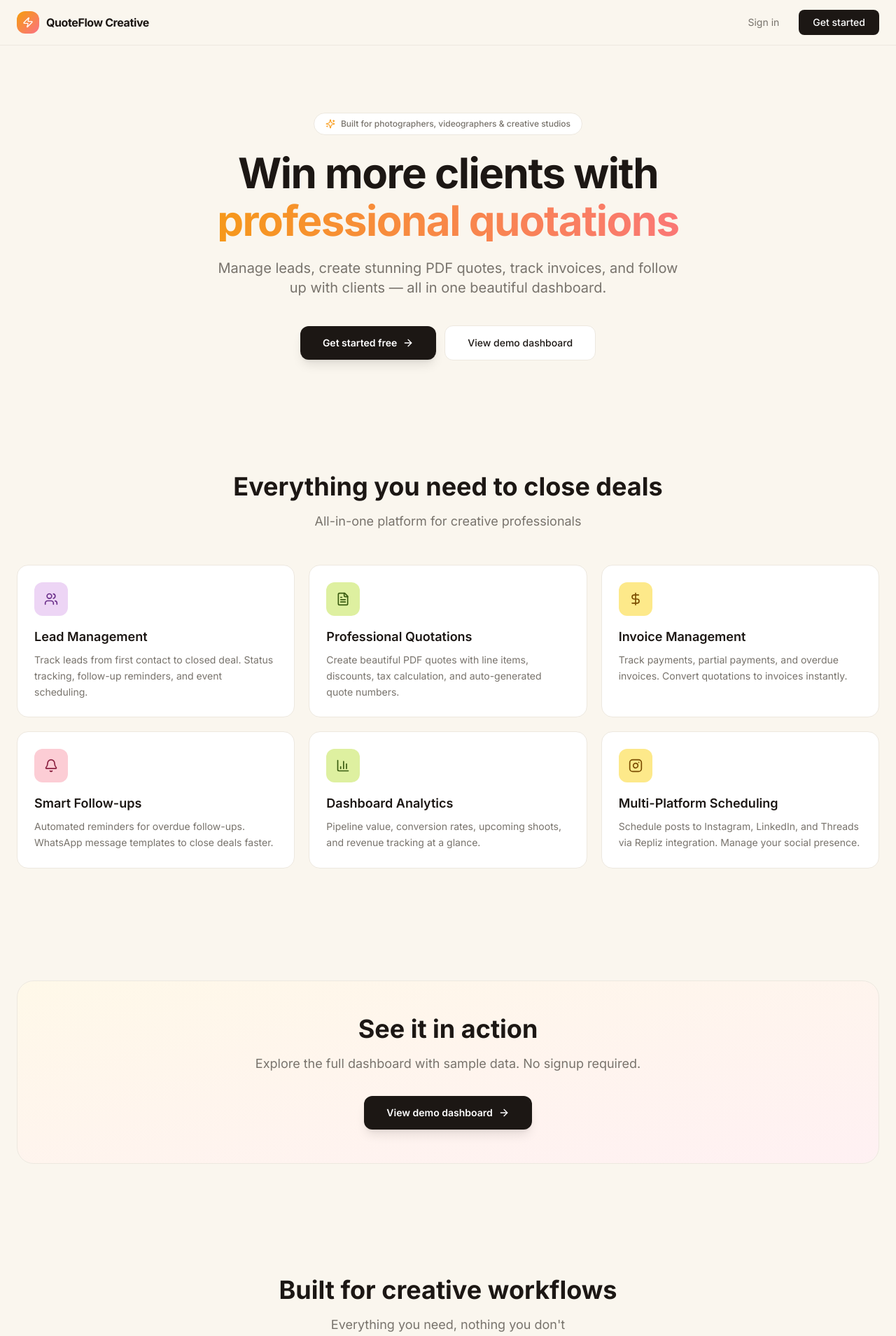
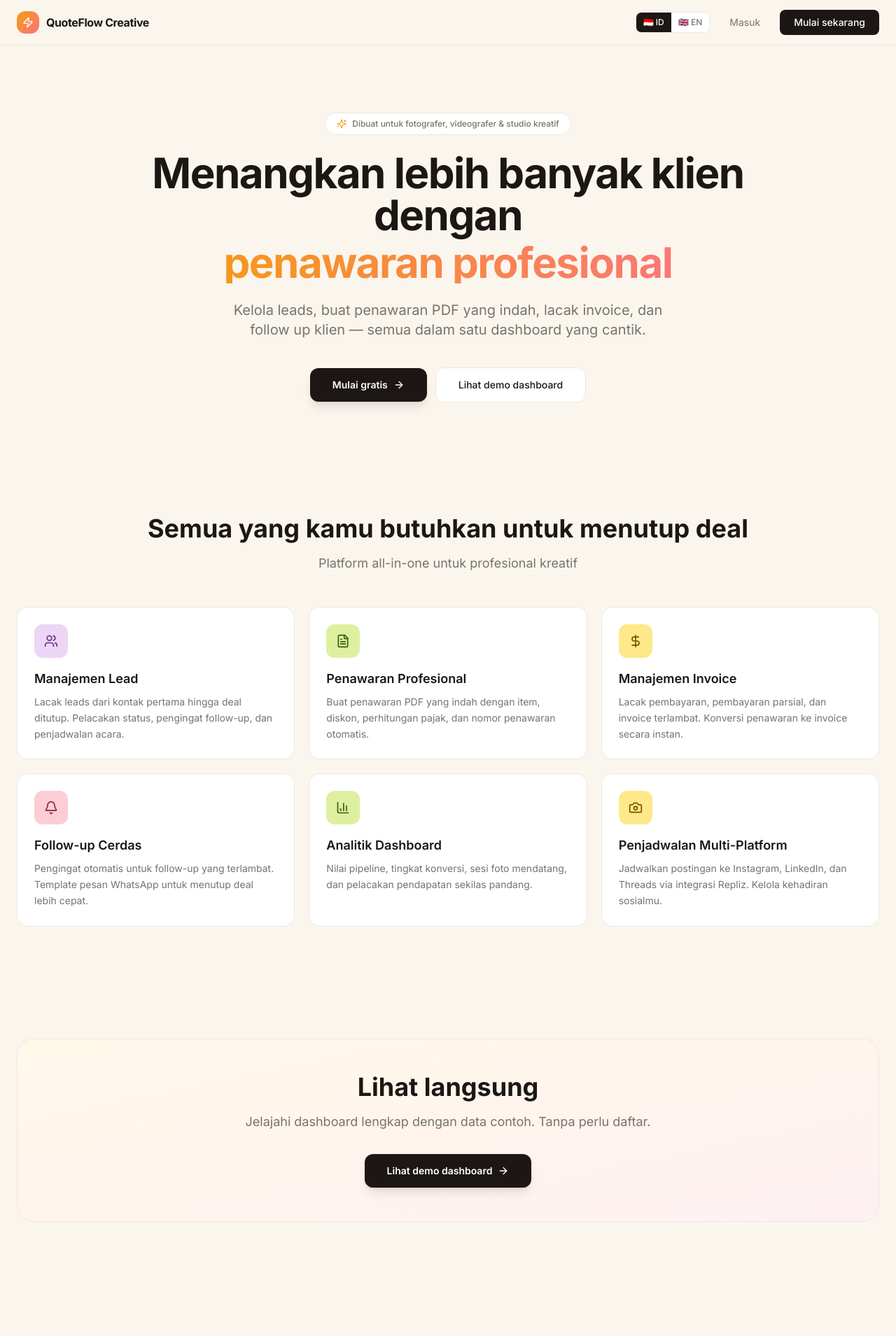
Before and after one commit to Reandy99/Quotation-Program, a Next.js app: page / in a window 1280 px wide. Shown: the top 1909 px of the page at 70% size. Built offline with nearby package versions, Linux system fonts and the light colour scheme.

Commit message:
feat: add ID/EN language toggle to landing page and dashboard

```diff
--- a/app/(app)/dashboard/DashboardHeader.tsx
+++ b/app/(app)/dashboard/DashboardHeader.tsx
@@ -2,7 +2,9 @@
 
 import { useState, useEffect } from "react"
 import { PageHeader } from "@/components/shared/PageHeader"
+import { LanguageToggle } from "@/components/shared/LanguageToggle"
 import { generalDefaults, loadGeneralSettings, SETTINGS_UPDATED_EVENT } from "@/lib/settings/storage"
+import { useLanguage } from "@/hooks/useLanguage"
 
 interface Props {
   initialWorkspaceName: string
@@ -10,6 +12,7 @@ interface Props {
 
 export default function DashboardHeader({ initialWorkspaceName }: Props) {
   const [workspaceName, setWorkspaceName] = useState(initialWorkspaceName)
+  const [lang, setLang] = useLanguage()
 
   useEffect(() => {
     function reload() {
@@ -24,10 +27,19 @@ export default function DashboardHeader({ initialWorkspaceName }: Props) {
     }
   }, [initialWorkspaceName])
 
+  const description = lang === "id"
+    ? `Selamat datang kembali di ${workspaceName}. Berikut ringkasan bisnis kamu.`
+    : `Welcome back to ${workspaceName}. Here's your business summary.`
+
   return (
-    <PageHeader
-      title="Dashboard"
-      description={`Welcome back to ${workspaceName}. Here's your business overview.`}
-    />
+    <div className="flex items-start justify-between gap-4">
+      <PageHeader
+        title="Dashboard"
+        description={description}
+      />
+      <div className="shrink-0 pt-1">
+        <LanguageToggle lang={lang} onLangChange={setLang} />
+      </div>
+    </div>
   )
 }
--- a/app/page.tsx
+++ b/app/page.tsx
@@ -1,15 +1,97 @@
+"use client"
+
 import Link from 'next/link'
-import { Zap, Users, FileText, DollarSign, Bell, BarChart3, Instagram, Linkedin, ArrowRight, CheckCircle2, Sparkles, Hash, Percent, Clock, MessageSquare, Shield } from 'lucide-react'
+import { Zap, Users, FileText, DollarSign, Bell, BarChart3, Camera, ArrowRight, Sparkles, Hash, Percent, Clock, MessageSquare, Shield } from 'lucide-react'
+import { useLanguage } from '@/hooks/useLanguage'
+import { LanguageToggle } from '@/components/shared/LanguageToggle'
+
+const t = {
+  id: {
+    badge: "Dibuat untuk fotografer, videografer & studio kreatif",
+    heroTitle1: "Menangkan lebih banyak klien dengan",
+    heroTitle2: "penawaran profesional",
+    heroDesc: "Kelola leads, buat penawaran PDF yang indah, lacak invoice, dan follow up klien — semua dalam satu dashboard yang cantik.",
+    ctaPrimary: "Mulai gratis",
+    ctaDemo: "Lihat demo dashboard",
+    featuresTitle: "Semua yang kamu butuhkan untuk menutup deal",
+    featuresSubtitle: "Platform all-in-one untuk profesional kreatif",
+    seeItTitle: "Lihat langsung",
+    seeItDesc: "Jelajahi dashboard lengkap dengan data contoh. Tanpa perlu daftar.",
+    seeItBtn: "Lihat demo dashboard",
+    workflowTitle: "Dibuat untuk alur kerja kreatif",
+    workflowSubtitle: "Semua yang kamu butuhkan, tanpa yang tidak perlu",
+    ctaFooterTitle: "Siap mengembangkan bisnis kreatifmu?",
+    ctaFooterDesc: "Bergabung dengan fotografer dan videografer yang menggunakan QuoteFlow untuk memenangkan lebih banyak klien.",
+    ctaFooterBtn: "Mulai gratis",
+    signIn: "Masuk",
+    getStarted: "Mulai sekarang",
+    viewDemo: "Lihat demo →",
+    copyright: "© 2026 QuoteFlow Creative",
+    features: [
+      { title: "Manajemen Lead", desc: "Lacak leads dari kontak pertama hingga deal ditutup. Pelacakan status, pengingat follow-up, dan penjadwalan acara." },
+      { title: "Penawaran Profesional", desc: "Buat penawaran PDF yang indah dengan item, diskon, perhitungan pajak, dan nomor penawaran otomatis." },
+      { title: "Manajemen Invoice", desc: "Lacak pembayaran, pembayaran parsial, dan invoice terlambat. Konversi penawaran ke invoice secara instan." },
+      { title: "Follow-up Cerdas", desc: "Pengingat otomatis untuk follow-up yang terlambat. Template pesan WhatsApp untuk menutup deal lebih cepat." },
+      { title: "Analitik Dashboard", desc: "Nilai pipeline, tingkat konversi, sesi foto mendatang, dan pelacakan pendapatan sekilas pandang." },
+      { title: "Penjadwalan Multi-Platform", desc: "Jadwalkan postingan ke Instagram, LinkedIn, dan Threads via integrasi Repliz. Kelola kehadiran sosialmu." },
+    ],
+    workflow: [
+      { title: "Nomor penawaran otomatis", desc: "ID penawaran berurutan dalam format QF-YYYY-NNN" },
+      { title: "Perhitungan diskon & pajak", desc: "Diskon nominal atau persentase dengan pajak otomatis" },
+      { title: "Ekspor PDF dengan branding", desc: "Penawaran profesional dengan logo dan warnamu" },
+      { title: "Pelacak follow-up", desc: "Lacak follow-up terlambat, hari ini, dan mendatang" },
+      { title: "Template WhatsApp", desc: "Template pesan siap pakai untuk menutup deal lebih cepat" },
+      { title: "Keamanan data", desc: "Data kamu terisolasi dan dilindungi secara default" },
+    ],
+  },
+  en: {
+    badge: "Built for photographers, videographers & creative studios",
+    heroTitle1: "Win more clients with",
+    heroTitle2: "professional quotations",
+    heroDesc: "Manage leads, create stunning PDF quotes, track invoices, and follow up with clients — all in one beautiful dashboard.",
+    ctaPrimary: "Get started free",
+    ctaDemo: "View demo dashboard",
+    featuresTitle: "Everything you need to close deals",
+    featuresSubtitle: "All-in-one platform for creative professionals",
+    seeItTitle: "See it in action",
+    seeItDesc: "Explore the full dashboard with sample data. No signup required.",
+    seeItBtn: "View demo dashboard",
+    workflowTitle: "Built for creative workflows",
+    workflowSubtitle: "Everything you need, nothing you don't",
+    ctaFooterTitle: "Ready to grow your creative business?",
+    ctaFooterDesc: "Join photographers and videographers who use QuoteFlow to win more clients.",
+    ctaFooterBtn: "Get started for free",
+    signIn: "Sign in",
+    getStarted: "Get started",
+    viewDemo: "View demo →",
+    copyright: "© 2026 QuoteFlow Creative",
+    features: [
+      { title: "Lead Management", desc: "Track leads from first contact to closed deal. Status tracking, follow-up reminders, and event scheduling." },
+      { title: "Professional Quotations", desc: "Create beautiful PDF quotes with line items, discounts, tax calculation, and auto-generated quote numbers." },
+      { title: "Invoice Management", desc: "Track payments, partial payments, and overdue invoices. Convert quotations to invoices instantly." },
+      { title: "Smart Follow-ups", desc: "Automated reminders for overdue follow-ups. WhatsApp message templates to close deals faster." },
+      { title: "Dashboard Analytics", desc: "Pipeline value, conversion rates, upcoming shoots, and revenue tracking at a glance." },
+      { title: "Multi-Platform Scheduling", desc: "Schedule posts to Instagram, LinkedIn, and Threads via Repliz integration. Manage your social presence." },
+    ],
+    workflow: [
+      { title: "Auto-generated quote numbers", desc: "Sequential quote IDs in QF-YYYY-NNN format" },
+      { title: "Discount & tax calculation", desc: "Flat or percentage discounts with automatic tax" },
+      { title: "PDF export with branding", desc: "Professional quotes with your logo and colors" },
+      { title: "Follow-up tracker", desc: "Track overdue, today, and upcoming follow-ups" },
+      { title: "WhatsApp templates", desc: "Pre-built message templates to close deals faster" },
+      { title: "Row-level security", desc: "Your data is isolated and protected by default" },
+    ],
+  },
+}
+
+const featureIcons = [Users, FileText, DollarSign, Bell, BarChart3, Camera]
+const featureBadges = ["lavender", "lime", "amber", "rose", "lime", "amber"]
+const workflowIcons = [Hash, Percent, FileText, Clock, MessageSquare, Shield]
+const workflowBadges = ["lavender", "lime", "amber", "rose", "lime", "amber"]
 
 export default function Home() {
-  const features = [
-    { icon: Users,     badge: "lavender", title: "Lead Management",          desc: "Track leads from first contact to closed deal. Status tracking, follow-up reminders, and event scheduling." },
-    { icon: FileText,  badge: "lime",     title: "Professional Quotations",  desc: "Create beautiful PDF quotes with line items, discounts, tax calculation, and auto-generated quote numbers." },
-    { icon: DollarSign,badge: "amber",    title: "Invoice Management",       desc: "Track payments, partial payments, and overdue invoices. Convert quotations to invoices instantly." },
-    { icon: Bell,      badge: "rose",     title: "Smart Follow-ups",         desc: "Automated reminders for overdue follow-ups. WhatsApp message templates to close deals faster." },
-    { icon: BarChart3, badge: "lime",     title: "Dashboard Analytics",      desc: "Pipeline value, conversion rates, upcoming shoots, and revenue tracking at a glance." },
-    { icon: Instagram, badge: "amber",    title: "Multi-Platform Scheduling",desc: "Schedule posts to Instagram, LinkedIn, and Threads via Repliz integration. Manage your social presence." },
-  ]
+  const [lang, setLang] = useLanguage()
+  const tx = t[lang]
 
   return (
     <div className="min-h-screen" style={{ backgroundColor: "var(--app-bg)" }}>
@@ -17,7 +99,7 @@ export default function Home() {
       <header className="sticky top-0 z-50 backdrop-blur-xl border-b" style={{ borderColor: "var(--border-color)", backgroundColor: "var(--app-bg)" }}>
         <div className="max-w-7xl mx-auto px-4 sm:px-6 py-2.5 sm:py-0 sm:h-16 flex items-center justify-between gap-3">
           <div className="flex min-w-0 items-center gap-2 sm:gap-2.5">
-            <div className="h-9 w-9 sm:h-8 sm:w-8 shrink-0 rounded-xl sm:rounded-xl flex items-center justify-center bg-gradient-to-br from-amber-500 to-rose-400">
+            <div className="h-9 w-9 sm:h-8 sm:w-8 shrink-0 rounded-xl flex items-center justify-center bg-gradient-to-br from-amber-500 to-rose-400">
               <Zap className="h-4.5 w-4.5 sm:h-4 sm:w-4 text-white" />
             </div>
             <span className="min-w-0 text-lg sm:text-base font-bold leading-tight tracking-tight" style={{ color: "var(--text-primary)" }}>
@@ -27,11 +109,12 @@ export default function Home() {
             </span>
           </div>
           <div className="flex shrink-0 items-center gap-2 sm:gap-3">
+            <LanguageToggle lang={lang} onLangChange={setLang} />
             <Link href="/login" className="hidden sm:inline-flex text-sm px-4 py-2 rounded-lg transition-all hover:opacity-80 whitespace-nowrap" style={{ color: "var(--text-secondary)" }}>
-              Sign in
+              {tx.signIn}
             </Link>
-            <Link href="/signup" className="inline-flex items-center justify-center whitespace-nowrap rounded-xl sm:rounded-lg px-3.5 py-2.5 sm:px-5 sm:py-2 text-sm sm:text-sm font-medium transition-all hover:opacity-90 text-white" style={{ backgroundColor: "var(--btn-dark)" }}>
-              Get started
+            <Link href="/signup" className="inline-flex items-center justify-center whitespace-nowrap rounded-xl sm:rounded-lg px-3.5 py-2.5 sm:px-5 sm:py-2 text-sm font-medium transition-all hover:opacity-90 text-white" style={{ backgroundColor: "var(--btn-dark)" }}>
+              {tx.getStarted}
             </Link>
           </div>
         </div>
@@ -41,25 +124,25 @@ export default function Home() {
       <main>
         <section className="max-w-7xl mx-auto px-4 sm:px-6 pt-10 sm:pt-24 pb-16 sm:pb-20">
           <div className="text-center max-w-4xl mx-auto">
-            <div className="mx-auto mb-6 flex w-full max-w-[20rem] items-center justify-center gap-2 rounded-full border px-4 py-3 text-center text-sm sm:inline-flex sm:w-auto sm:max-w-none sm:px-4 sm:py-2 sm:text-xs font-medium" style={{ backgroundColor: "var(--card-bg)", borderColor: "var(--border-color)", color: "var(--text-secondary)" }}>
+            <div className="mx-auto mb-6 flex w-full max-w-[22rem] items-center justify-center gap-2 rounded-full border px-4 py-3 text-center text-sm sm:inline-flex sm:w-auto sm:max-w-none sm:px-4 sm:py-2 sm:text-xs font-medium" style={{ backgroundColor: "var(--card-bg)", borderColor: "var(--border-color)", color: "var(--text-secondary)" }}>
               <Sparkles className="h-4 w-4 shrink-0 sm:h-3.5 sm:w-3.5" style={{ color: "hsl(var(--primary))" }} />
-              <span className="leading-snug sm:leading-none">Built for photographers, videographers & creative studios</span>
+              <span className="leading-snug sm:leading-none">{tx.badge}</span>
             </div>
             <h1 className="mb-6 text-3xl font-bold tracking-tight leading-[1.08] sm:text-5xl md:text-6xl" style={{ color: "var(--text-primary)" }}>
-              <span className="block">Win more clients with</span>
+              <span className="block">{tx.heroTitle1}</span>
               <span className="mt-2 block bg-gradient-to-r from-amber-500 to-rose-400 bg-clip-text text-transparent">
-                professional quotations
+                {tx.heroTitle2}
               </span>
             </h1>
             <p className="mb-8 max-w-xl mx-auto text-base leading-relaxed sm:mb-10 sm:max-w-2xl sm:text-xl" style={{ color: "var(--text-secondary)" }}>
-              Manage leads, create stunning PDF quotes, track invoices, and follow up with clients — all in one beautiful dashboard.
+              {tx.heroDesc}
             </p>
             <div className="flex flex-col sm:flex-row gap-3 justify-center items-center">
               <Link href="/signup" className="inline-flex items-center justify-center gap-2 px-6 py-3.5 rounded-xl font-semibold text-sm transition-all hover:opacity-90 shadow-lg text-white w-full sm:w-auto sm:px-8" style={{ backgroundColor: "var(--btn-dark)" }}>
-                Get started free <ArrowRight className="w-4 h-4" />
+                {tx.ctaPrimary} <ArrowRight className="w-4 h-4" />
               </Link>
               <Link href="/dashboard" className="inline-flex items-center justify-center gap-2 px-6 py-3.5 rounded-xl font-medium text-sm transition-all hover:opacity-80 border w-full sm:w-auto sm:px-8" style={{ borderColor: "var(--border-color)", color: "var(--text-primary)", backgroundColor: "var(--card-bg)" }}>
-                View demo dashboard
+                {tx.ctaDemo}
               </Link>
             </div>
           </div>
@@ -68,11 +151,14 @@ export default function Home() {
         {/* Features Grid */}
         <section className="max-w-7xl mx-auto px-4 sm:px-6 py-16 sm:py-20">
           <div className="text-center mb-12">
-            <h2 className="text-3xl sm:text-4xl font-bold mb-4" style={{ color: "var(--text-primary)" }}>Everything you need to close deals</h2>
-            <p className="text-lg" style={{ color: "var(--text-secondary)" }}>All-in-one platform for creative professionals</p>
+            <h2 className="text-3xl sm:text-4xl font-bold mb-4" style={{ color: "var(--text-primary)" }}>{tx.featuresTitle}</h2>
+            <p className="text-lg" style={{ color: "var(--text-secondary)" }}>{tx.featuresSubtitle}</p>
           </div>
           <div className="grid sm:grid-cols-2 lg:grid-cols-3 gap-5">
-            {features.map(({ icon: Icon, badge, title, desc }) => (
+            {tx.features.map(({ title, desc }, i) => {
+              const Icon = featureIcons[i]
+              const badge = featureBadges[i]
+              return (
                 <div key={title} className="rounded-2xl p-6 border transition-all hover:scale-[1.02]" style={{ backgroundColor: "var(--card-bg)", borderColor: "var(--border-color)" }}>
                   <div className="w-12 h-12 rounded-xl flex items-center justify-center mb-4" style={{ backgroundColor: `var(--badge-${badge}-bg)` }}>
                     <Icon className="w-5 h-5" style={{ color: `var(--badge-${badge}-icon)` }} />
@@ -80,7 +166,8 @@ export default function Home() {
                   <h3 className="text-lg font-semibold mb-2" style={{ color: "var(--text-primary)" }}>{title}</h3>
                   <p className="text-sm leading-relaxed" style={{ color: "var(--text-secondary)" }}>{desc}</p>
                 </div>
-            ))}
+              )
+            })}
           </div>
         </section>
 
@@ -89,12 +176,10 @@ export default function Home() {
           <div className="rounded-3xl p-8 sm:p-12 border relative overflow-hidden" style={{ backgroundColor: "var(--card-bg)", borderColor: "var(--border-color)" }}>
             <div className="absolute inset-0 bg-gradient-to-br from-amber-400/10 to-rose-400/10 pointer-events-none" />
             <div className="relative z-10 text-center max-w-2xl mx-auto">
-              <h2 className="text-3xl sm:text-4xl font-bold mb-4" style={{ color: "var(--text-primary)" }}>See it in action</h2>
-              <p className="text-lg mb-8" style={{ color: "var(--text-secondary)" }}>
-                Explore the full dashboard with sample data. No signup required.
-              </p>
+              <h2 className="text-3xl sm:text-4xl font-bold mb-4" style={{ color: "var(--text-primary)" }}>{tx.seeItTitle}</h2>
+              <p className="text-lg mb-8" style={{ color: "var(--text-secondary)" }}>{tx.seeItDesc}</p>
               <Link href="/dashboard" className="inline-flex items-center gap-2 px-8 py-3.5 rounded-xl font-semibold text-sm transition-all hover:opacity-90 shadow-lg text-white" style={{ backgroundColor: "var(--btn-dark)" }}>
-                View demo dashboard <ArrowRight className="w-4 h-4" />
+                {tx.seeItBtn} <ArrowRight className="w-4 h-4" />
               </Link>
             </div>
           </div>
@@ -103,18 +188,14 @@ export default function Home() {
         {/* Workflow Features */}
         <section className="max-w-7xl mx-auto px-4 sm:px-6 py-16 sm:py-20">
           <div className="text-center mb-12">
-            <h2 className="text-3xl sm:text-4xl font-bold mb-4" style={{ color: "var(--text-primary)" }}>Built for creative workflows</h2>
-            <p className="text-lg" style={{ color: "var(--text-secondary)" }}>Everything you need, nothing you don't</p>
+            <h2 className="text-3xl sm:text-4xl font-bold mb-4" style={{ color: "var(--text-primary)" }}>{tx.workflowTitle}</h2>
+            <p className="text-lg" style={{ color: "var(--text-secondary)" }}>{tx.workflowSubtitle}</p>
           </div>
           <div className="grid sm:grid-cols-2 lg:grid-cols-3 gap-5 max-w-5xl mx-auto">
-            {[
-              { icon: Hash,         badge: "lavender", title: "Auto-generated quote numbers", desc: "Sequential quote IDs in QF-YYYY-NNN format" },
-              { icon: Percent,      badge: "lime",     title: "Discount & tax calculation",   desc: "Flat or percentage discounts with automatic tax" },
-              { icon: FileText,     badge: "amber",    title: "PDF export with branding",     desc: "Professional quotes with your logo and colors" },
-              { icon: Clock,        badge: "rose",     title: "Follow-up tracker",            desc: "Track overdue, today, and upcoming follow-ups" },
-              { icon: MessageSquare,badge: "lime",     title: "WhatsApp templates",           desc: "Pre-built message templates to close deals faster" },
-              { icon: Shield,       badge: "amber",    title: "Row-level security",           desc: "Your data is isolated and protected by default" },
-            ].map(({ icon: Icon, badge, title, desc }) => (
+            {tx.workflow.map(({ title, desc }, i) => {
+              const Icon = workflowIcons[i]
+              const badge = workflowBadges[i]
+              return (
                 <div key={title} className="rounded-2xl p-6 border transition-all hover:scale-[1.02] hover:shadow-lg" style={{ backgroundColor: "var(--card-bg)", borderColor: "var(--border-color)" }}>
                   <div className="w-12 h-12 rounded-xl flex items-center justify-center mb-4" style={{ backgroundColor: `var(--badge-${badge}-bg)` }}>
                     <Icon className="w-5 h-5" style={{ color: `var(--badge-${badge}-icon)` }} />
@@ -122,7 +203,8 @@ export default function Home() {
                   <h3 className="text-base font-semibold mb-2" style={{ color: "var(--text-primary)" }}>{title}</h3>
                   <p className="text-sm leading-relaxed" style={{ color: "var(--text-secondary)" }}>{desc}</p>
                 </div>
-            ))}
+              )
+            })}
           </div>
         </section>
 
@@ -131,12 +213,10 @@ export default function Home() {
           <div className="rounded-3xl p-12 sm:p-16 text-center border relative overflow-hidden" style={{ backgroundColor: "var(--card-bg)", borderColor: "var(--border-color)" }}>
             <div className="absolute inset-0 bg-gradient-to-br from-amber-400/5 to-rose-400/5 pointer-events-none" />
             <div className="relative z-10">
-              <h2 className="text-3xl sm:text-4xl font-bold mb-4" style={{ color: "var(--text-primary)" }}>Ready to grow your creative business?</h2>
-              <p className="text-lg mb-8 max-w-xl mx-auto" style={{ color: "var(--text-secondary)" }}>
-                Join photographers and videographers who use QuoteFlow to win more clients.
-              </p>
+              <h2 className="text-3xl sm:text-4xl font-bold mb-4" style={{ color: "var(--text-primary)" }}>{tx.ctaFooterTitle}</h2>
+              <p className="text-lg mb-8 max-w-xl mx-auto" style={{ color: "var(--text-secondary)" }}>{tx.ctaFooterDesc}</p>
               <Link href="/signup" className="inline-flex items-center gap-2 px-8 py-3.5 rounded-xl font-semibold text-sm transition-all hover:opacity-90 shadow-lg text-white" style={{ backgroundColor: "var(--btn-dark)" }}>
-                Get started for free <ArrowRight className="w-4 h-4" />
+                {tx.ctaFooterBtn} <ArrowRight className="w-4 h-4" />
               </Link>
             </div>
           </div>
@@ -145,8 +225,8 @@ export default function Home() {
 
       <footer className="border-t py-8" style={{ borderColor: "var(--border-color)" }}>
         <div className="max-w-7xl mx-auto px-4 sm:px-6 flex flex-col sm:flex-row items-center justify-between gap-4 text-sm" style={{ color: "var(--text-secondary)" }}>
-          <span>© 2026 QuoteFlow Creative</span>
-          <Link href="/dashboard" className="hover:opacity-70 transition-opacity">View demo →</Link>
+          <span>{tx.copyright}</span>
+          <Link href="/dashboard" className="hover:opacity-70 transition-opacity">{tx.viewDemo}</Link>
         </div>
       </footer>
     </div>
--- /dev/null
+++ b/components/shared/LanguageToggle.tsx
@@ -0,0 +1,33 @@
+"use client"
+
+import { useLanguage, type Lang } from "@/hooks/useLanguage"
+
+interface Props {
+  className?: string
+  lang?: Lang
+  onLangChange?: (lang: Lang) => void
+}
+
+export function LanguageToggle({ className = "", lang: langProp, onLangChange }: Props) {
+  const [langInternal, setLangInternal] = useLanguage()
+  const lang = langProp ?? langInternal
+  const setLang = onLangChange ?? setLangInternal
+
+  return (
+    <div className={`inline-flex items-center rounded-lg border overflow-hidden text-xs font-medium ${className}`} style={{ borderColor: "var(--border-color)" }}>
+      {(["id", "en"] as Lang[]).map((l) => (
+        <button
+          key={l}
+          onClick={() => setLang(l)}
+          className="px-2.5 py-1.5 transition-colors"
+          style={{
+            backgroundColor: lang === l ? "var(--btn-dark)" : "var(--card-bg)",
+            color: lang === l ? "#ffffff" : "var(--text-secondary)",
+          }}
+        >
+          {l === "id" ? "🇮🇩 ID" : "🇬🇧 EN"}
+        </button>
+      ))}
+    </div>
+  )
+}
--- /dev/null
+++ b/hooks/useLanguage.ts
@@ -0,0 +1,23 @@
+"use client"
+
+import { useState, useEffect } from "react"
+
+export type Lang = "id" | "en"
+
+const STORAGE_KEY = "quoteflow_lang"
+
+export function useLanguage(): [Lang, (lang: Lang) => void] {
+  const [lang, setLangState] = useState<Lang>("id")
+
+  useEffect(() => {
+    const stored = localStorage.getItem(STORAGE_KEY) as Lang | null
+    if (stored === "id" || stored === "en") setLangState(stored)
+  }, [])
+
+  function setLang(next: Lang) {
+    localStorage.setItem(STORAGE_KEY, next)
+    setLangState(next)
+  }
+
+  return [lang, setLang]
+}
--- a/lib/supabase/middleware.ts
+++ b/lib/supabase/middleware.ts
@@ -30,7 +30,8 @@ export async function updateSession(request: NextRequest) {
   const isAuthRoute = request.nextUrl.pathname.startsWith("/login") ||
     request.nextUrl.pathname.startsWith("/signup")
 
-  const isPublicRoute = request.nextUrl.pathname.startsWith("/pay") ||
+  const isPublicRoute = request.nextUrl.pathname === "/" ||
+    request.nextUrl.pathname.startsWith("/pay") ||
     request.nextUrl.pathname.startsWith("/api/midtrans")
 
   if (!user && !isAuthRoute && !isPublicRoute) {
```
Lines whose indentation alone changed are shown as unchanged.
